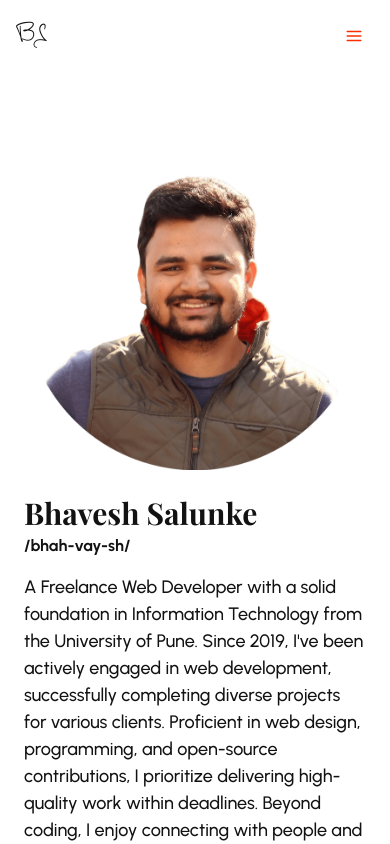
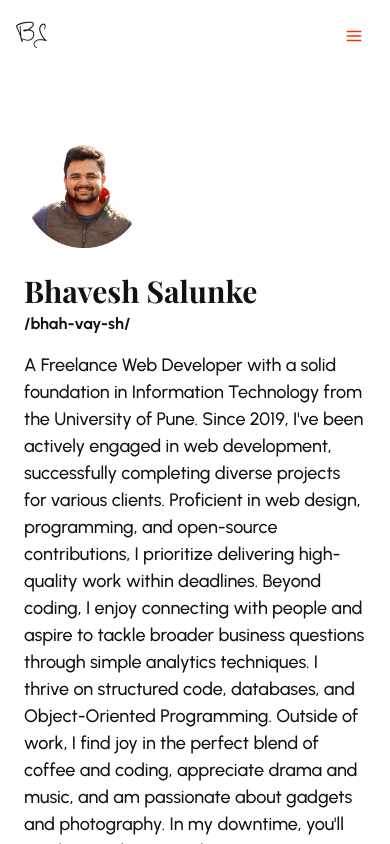
Before and after one commit to BhaveshSalunke/bhaveshsalunke.github.io, a React (Create React App) app: page / in a window 390 px wide. Shown: the top 844 px of the page. Built offline with nearby package versions, Linux system fonts and the light colour scheme.

Commit message:
Update About component to use responsive image handling and add mobile picture source

```diff
--- a/src/content/common/common.json
+++ b/src/content/common/common.json
@@ -6,6 +6,7 @@
     },
     "mainPicture": "/assets/BS.png",
     "mainPictureJPG": "/assets/BS.png",
+    "mainPictureMobile": "/assets/MBS.png",
     "pronunciation": "/bhah-vay-sh/",
     "audioFile": "/assets/name.mp3",
     "cssVarPrefix": "hp",
--- a/src/pages/about/About.tsx
+++ b/src/pages/about/About.tsx
@@ -1,19 +1,19 @@
 import { FC } from "react";
-
-import { Box, Flex, Heading, Text, Image, Button, IconButton } from "@chakra-ui/react";
+import { useBreakpointValue } from "@chakra-ui/react";
+import { Box, Flex, Heading, Text, Image } from "@chakra-ui/react";
 
 import { configs, Content, MarkdownFile, useContent } from "shared/content/Content";
 import { Education } from "pages/about/education/Education";
 import { Experience } from "pages/about/experience/Experience";
-import { VolumeIcon } from "utils/Icons";
 
 export const About: FC = () => {
     const content = useContent(MarkdownFile.About);
 
-    const onPlay = () => {
-        const audio = new Audio(process.env.PUBLIC_URL + configs.common.audioFile);
-        audio.play();
-    };
+    const imageSrc = useBreakpointValue({
+        base: process.env.PUBLIC_URL + configs.common.mainPictureMobile,
+        lg: process.env.PUBLIC_URL + configs.common.mainPicture,
+    });
+
 
     return (
         <Box>
@@ -21,8 +21,15 @@ export const About: FC = () => {
                 <Box flex="0.35" data-aos="fade-up">
                     <picture>
                         <source type="image/webp" srcSet={process.env.PUBLIC_URL + configs.common.mainPicture}></source>
-                        <source type="image/jpeg" srcSet={process.env.PUBLIC_URL + configs.common.mainPictureJPG}></source>
-                        <Image borderRadius="xl" src={process.env.PUBLIC_URL + configs.common.mainPicture} w="100%" alt="profile image" />
+                        <source type="image/jpeg"
+                                srcSet={process.env.PUBLIC_URL + configs.common.mainPictureJPG}></source>
+                        <Image
+                            borderRadius="xl"
+                            src={imageSrc}
+                            alt="face-cover-image"
+                            boxSize={{ base: "120px", md: "220px", lg: "320px" }} // scale image size responsively
+                            objectFit="cover"
+                        />
                     </picture>
                 </Box>
                 <Box flex="0.85">
```
Also changed, not shown: public/assets/MBS.png (added).
